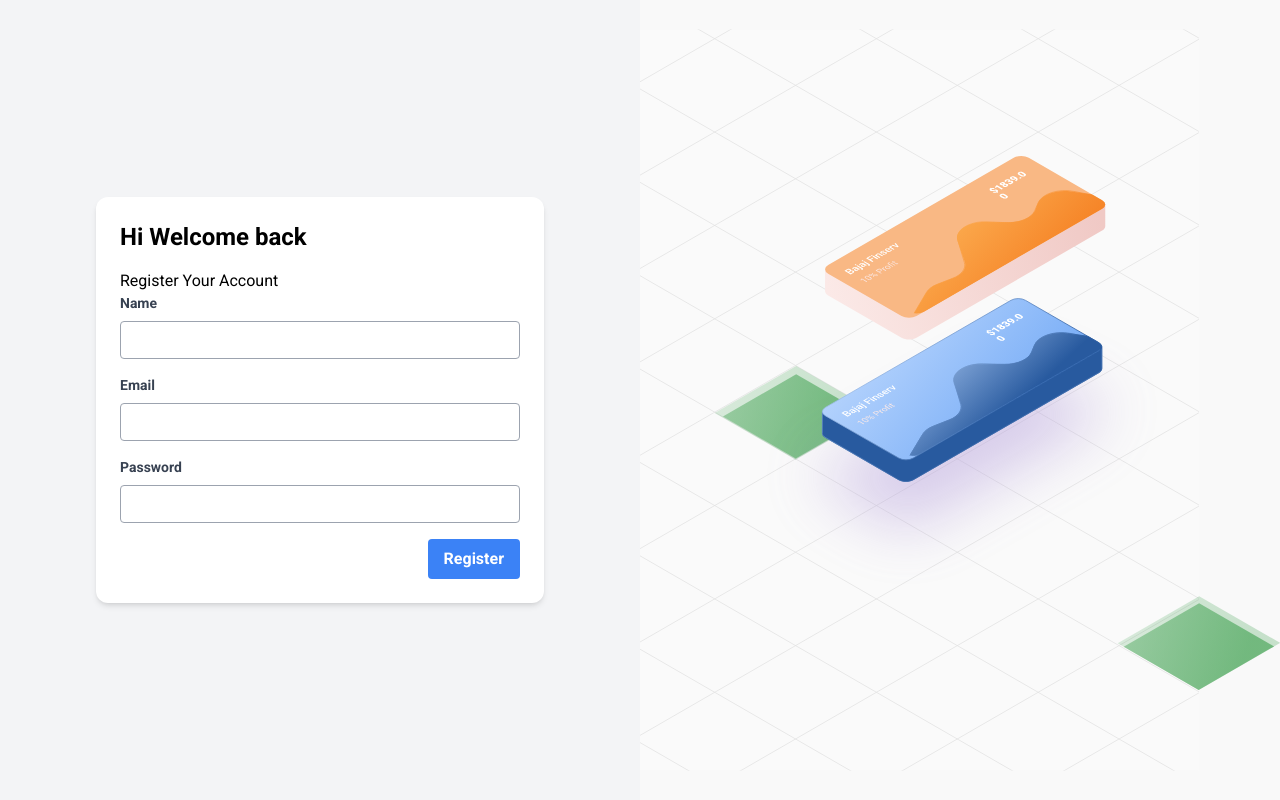
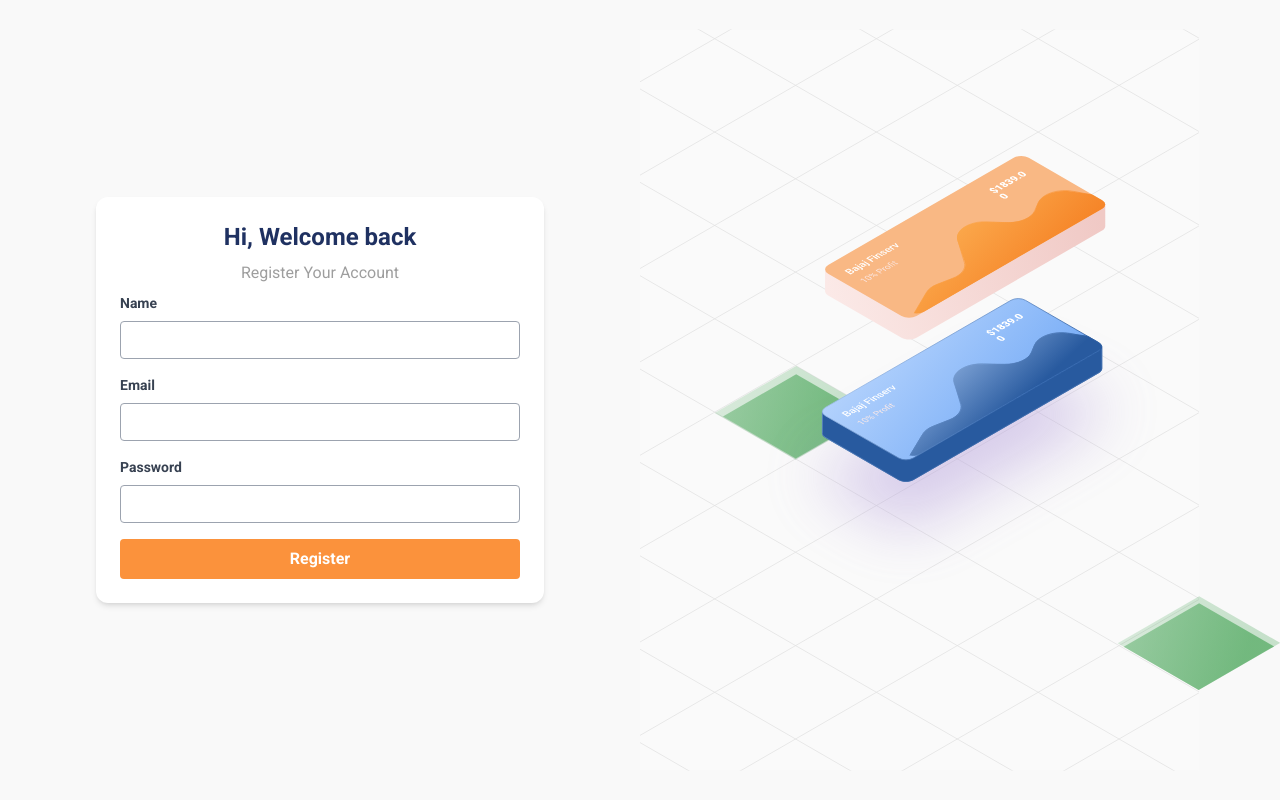
Before and after one commit to bhavin4/demots, a React (Create React App) app: page / in a window 1280 px wide. Built offline with nearby package versions, Linux system fonts and the light colour scheme.

Commit message:
some css change

```diff
--- /dev/null
+++ b/src/Pages/LoginPage.tsx
@@ -0,0 +1,27 @@
+import { useEffect, useState } from "react";
+import RegestrationForm from "../components/RegestrationForm";
+
+type Props = {};
+
+const LoginPage = (props: Props) => {
+  const [first, setfirst] = useState("");
+
+  return (
+    <div className="box-border h-screen container  bg-secondary">
+    <div className="grid grid-cols-1 lg:grid-cols-2 w-full h-screen  justify-between">
+      <div className="col-span-1">
+        <RegestrationForm />
+      </div>
+      <div className="col-span-1 hidden lg:flex w-full h-screen">
+        <img
+          className="h-screen  w-full"
+          src="/images/background.svg"
+          alt=""
+        />
+      </div>
+    </div>
+  </div>
+  );
+};
+
+export default LoginPage;
--- a/src/components/LoginPage.tsx
+++ /dev/null
@@ -1,27 +0,0 @@
-import { useEffect, useState } from "react";
-import RegestrationForm from "../Pages/RegestrationForm";
-
-type Props = {};
-
-const LoginPage = (props: Props) => {
-  const [first, setfirst] = useState("");
-
-  return (
-    <div className="box-border h-screen container  bg-secondary">
-      <div className="grid grid-cols-1 lg:grid-cols-2 w-full h-screen  justify-between">
-        <div className="col-span-1">
-          <RegestrationForm />
-        </div>
-        <div className="col-span-1 hidden lg:flex w-full h-screen">
-          <img
-            className="h-screen  w-full"
-            src="/images/background.svg"
-            alt=""
-          />
-        </div>
-      </div>
-    </div>
-  );
-};
-
-export default LoginPage;
--- a/src/Pages/RegestrationForm.tsx
+++ b/src/components/RegestrationForm.tsx
@@ -14,11 +14,15 @@ const RegistrationForm = () => {
   };
 
   return (
-    <div className="min-h-screen flex items-center justify-center bg-gray-100">
+    <div className="min-h-screen flex items-center justify-center">
       <div className="max-w-md w-full p-6 bg-white rounded-[12px] shadow-md">
-        <h2 className="text-2xl font-bold text-blue mb-4">Hi Welcome back</h2>
-        <p>Register Your Account</p>
-        <form onSubmit={handleSubmit(onSubmit)}>
+       <div className="text-center">
+       <h1 className="text-2xl font-bold text-[#1F3161]">Hi, Welcome back</h1>
+       <h3 className="text-base my-2 text-[#9E9E9E] font-normal">
+          Register Your Account
+        </h3>
+       </div>
+        <form  onSubmit={handleSubmit(onSubmit)}>
           <div className="mb-4">
             <label
               className="block text-gray-700 text-sm font-bold mb-2"
@@ -83,7 +87,7 @@ const RegistrationForm = () => {
           <div className="flex items-center justify-end">
             <button
               type="submit"
-              className="bg-blue-500 hover:bg-blue-700 text-white font-bold py-2 px-4 rounded"
+              className="bg-orange-400 w-full text-white font-bold py-2 px-4 rounded"
             >
               Register
             </button>
--- a/src/utils/Routes.ts
+++ b/src/utils/Routes.ts
@@ -1,7 +1,7 @@
-  import LoginForm from "../Pages/LoginForm"
-  import RegestrationForm from "../Pages/RegestrationForm"
+  import LoginForm from "../components/LoginForm"
+  import RegestrationForm from "../components/RegestrationForm"
   import PublicRoutes from "../auth/PublicRouts"
-  import LoginPage from "../components/LoginPage";
+  import LoginPage from "../Pages/LoginPage";
   export const AppRoutes = [
 
     // {
```
Also changed, not shown: src/components/LoginForm.tsx (renamed from src/Pages/LoginForm.tsx).
